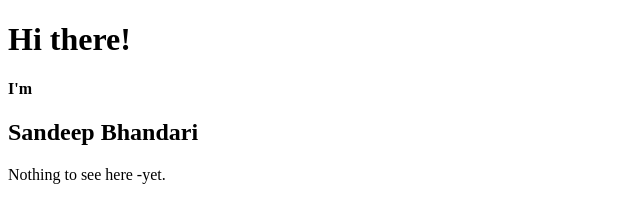
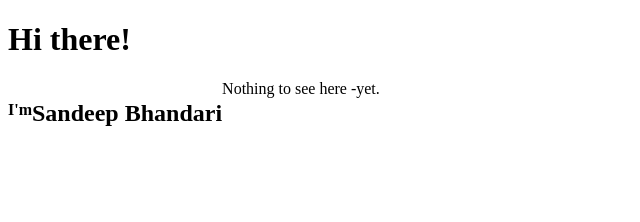
Before and after one commit to esbhandari/esbhandari.github.io, a plain HTML site: page index.html in a window 1280 px wide. Shown: the whole page, without its empty margins (0-640 px from the left). Drawn offline with Linux system fonts and the light colour scheme.

Commit message:
Update index.html

```diff
--- a/index.html
+++ b/index.html
@@ -6,8 +6,8 @@
 <body>
 <h1>Hi there!</h1>
  <div style="clear: both">
- <h4>I'm</h4>
- <h2>Sandeep Bhandari</h2>
+ <h4 style="float: left">I'm</h4>
+ <h2 style="float: left">Sandeep Bhandari</h2>
  </div>
 <p>Nothing to see here -yet.</p>
 </body>
```
